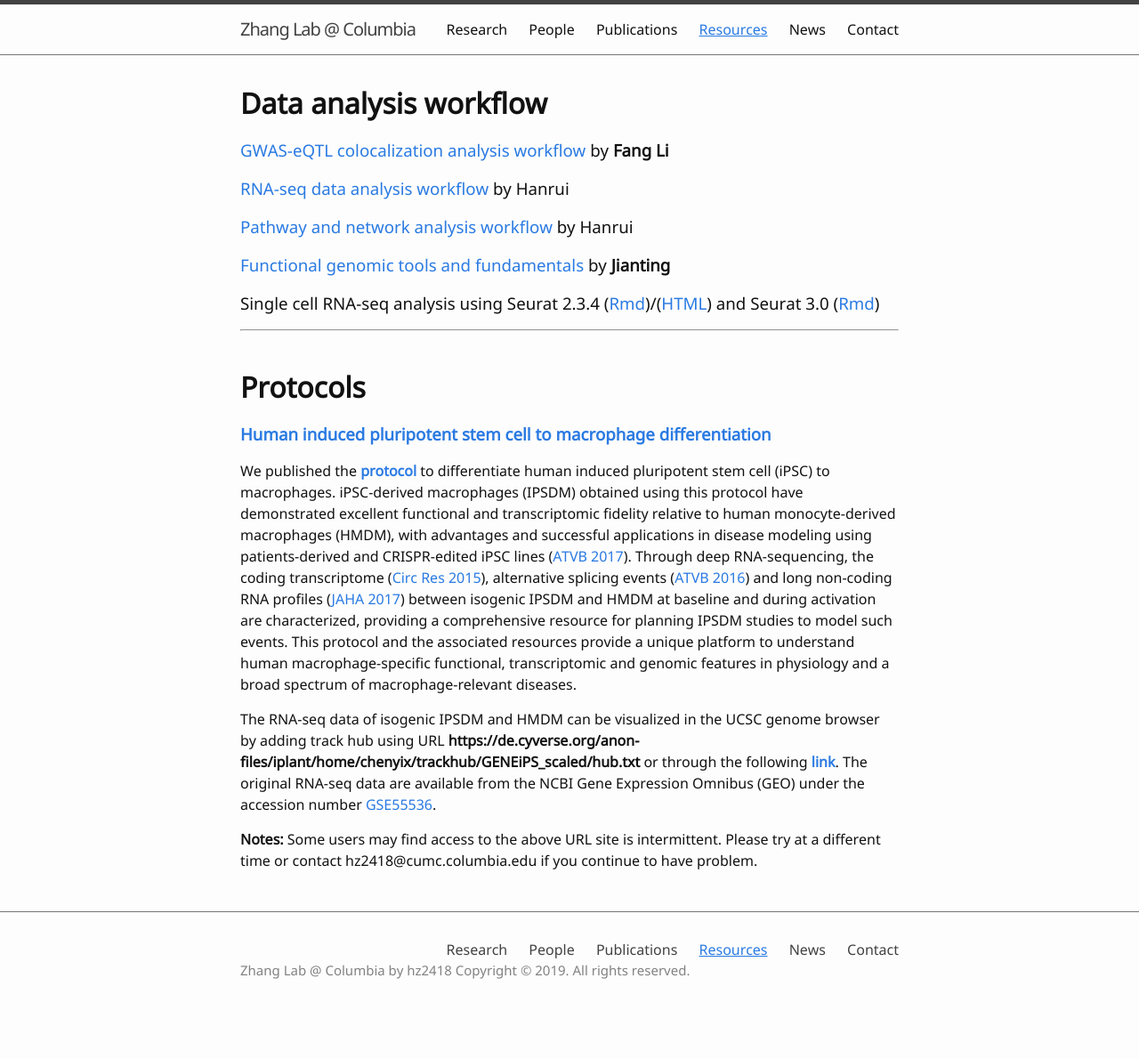
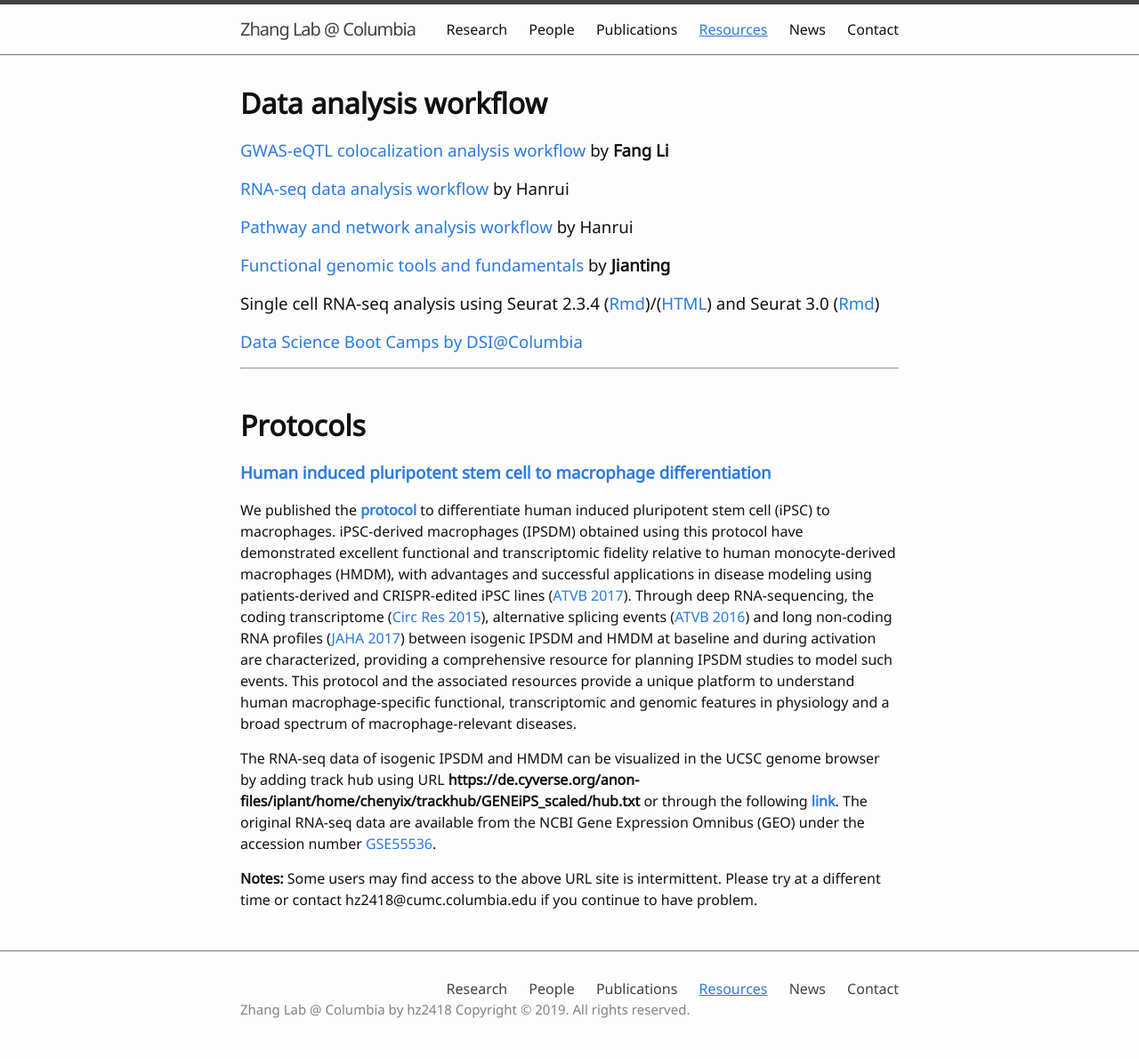
Before and after one commit to hanruizhang/zhanglab, a Jekyll site: the page built from 4_Resources.md, in a window 1280 px wide. Shown: the whole page at 89% size. Built offline with Jekyll 4.4.1, drawn with Linux system fonts in a browser that asks for light colours; before the commit the page ends 1147 px from its top, so only the background shows below that.

Commit message:
Update 4_Resources.md

```diff
--- a/4_Resources.md
+++ b/4_Resources.md
@@ -13,6 +13,8 @@ nav: true
 ### [Functional genomic tools and fundamentals](https://hanruizhang.github.io/Functional-Genomic-Tools/Functional_Genomics_Tools.html) by **Jianting**
 ### Single cell RNA-seq analysis using Seurat 2.3.4 ([Rmd](/file/scRNAseq_Tutorial_latest.Rmd))/([HTML](/file/scRNAseq_Tutorial_latest.html)) and Seurat 3.0 ([Rmd](/file/Zhang_Seurat_PBMC_20191001.Rmd))
 
+### [Data Science Boot Camps by DSI@Columbia](https://github.com/DS-BootCamp-DSI-Columbia)
+
 ------
 &nbsp;
 # **Protocols**
```
